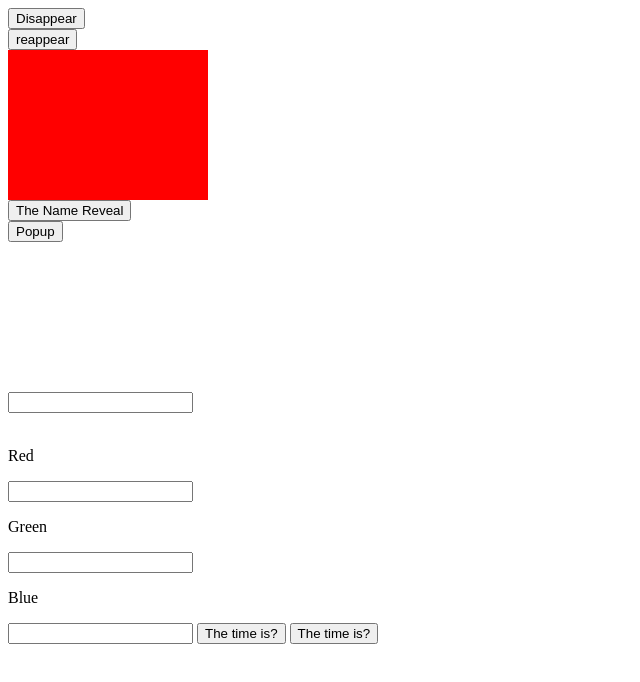
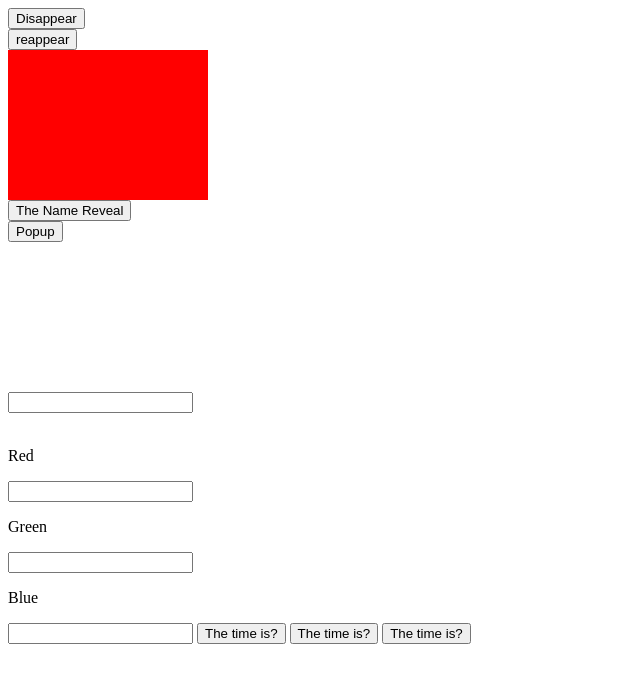
Before and after one commit to EthanCOUGHLIN/ethancoughlin.github.io, a plain HTML site: page Javascript.html in a window 1280 px wide. Shown: the whole page, without its empty margins (0-640 px from the left). Drawn offline with Linux system fonts and the light colour scheme.

Commit message:
Update Javascript.html

```diff
--- a/Javascript.html
+++ b/Javascript.html
@@ -34,8 +34,7 @@
 
     <button onclick="this.innerHTML = Date()">The time is?</button>
 
-
-
+    <button onclick="displayDate()">The time is?</button>
 
 
  <script src="script.js"></script>
```
